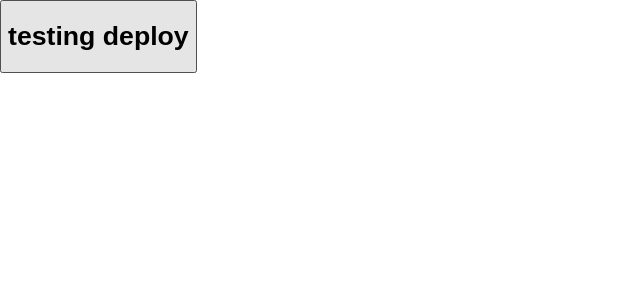
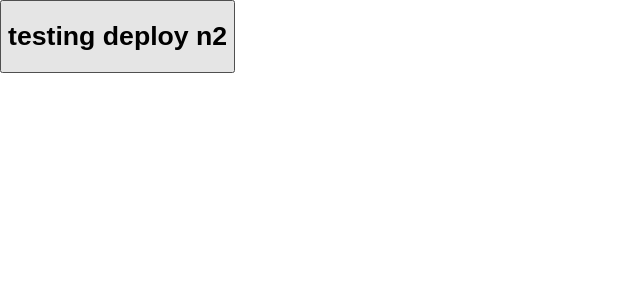
Before and after one commit to vrima1221/test, a React (Create React App) app: page / in a window 1280 px wide. Shown: the top 300 px of the page, without its empty margins (0-640 px from the left). Built offline with nearby package versions, Linux system fonts and the light colour scheme.

Commit message:
workflow test 2

```diff
--- a/src/App.tsx
+++ b/src/App.tsx
@@ -20,7 +20,7 @@ export const App: React.FC = () => {
   return (
     <div className="starter">
       <Provider onClick={() => ({})}>
-        <h1>testing deploy</h1>
+        <h1>testing deploy n2</h1>
       </Provider>
     </div>
   );
```
